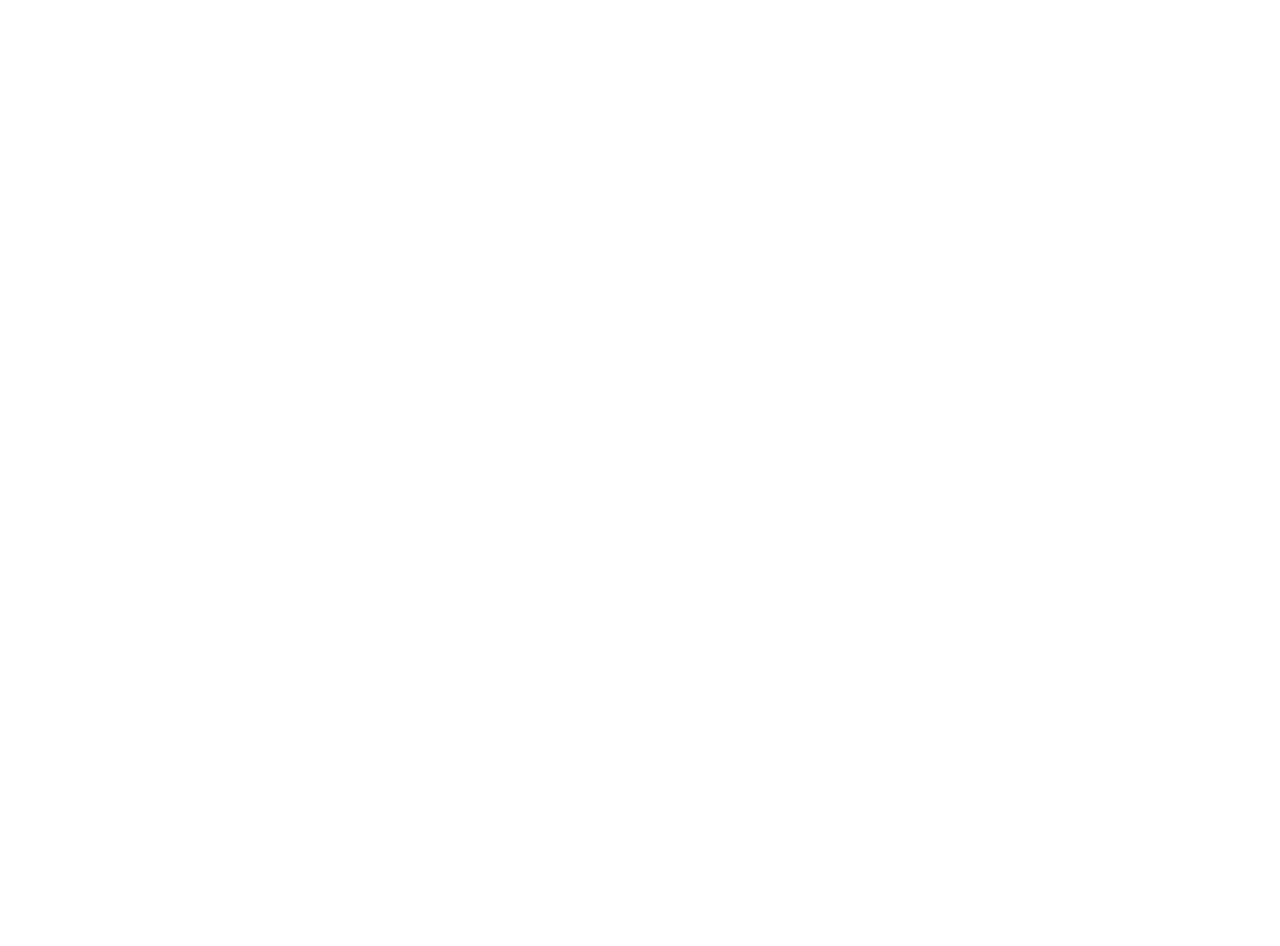
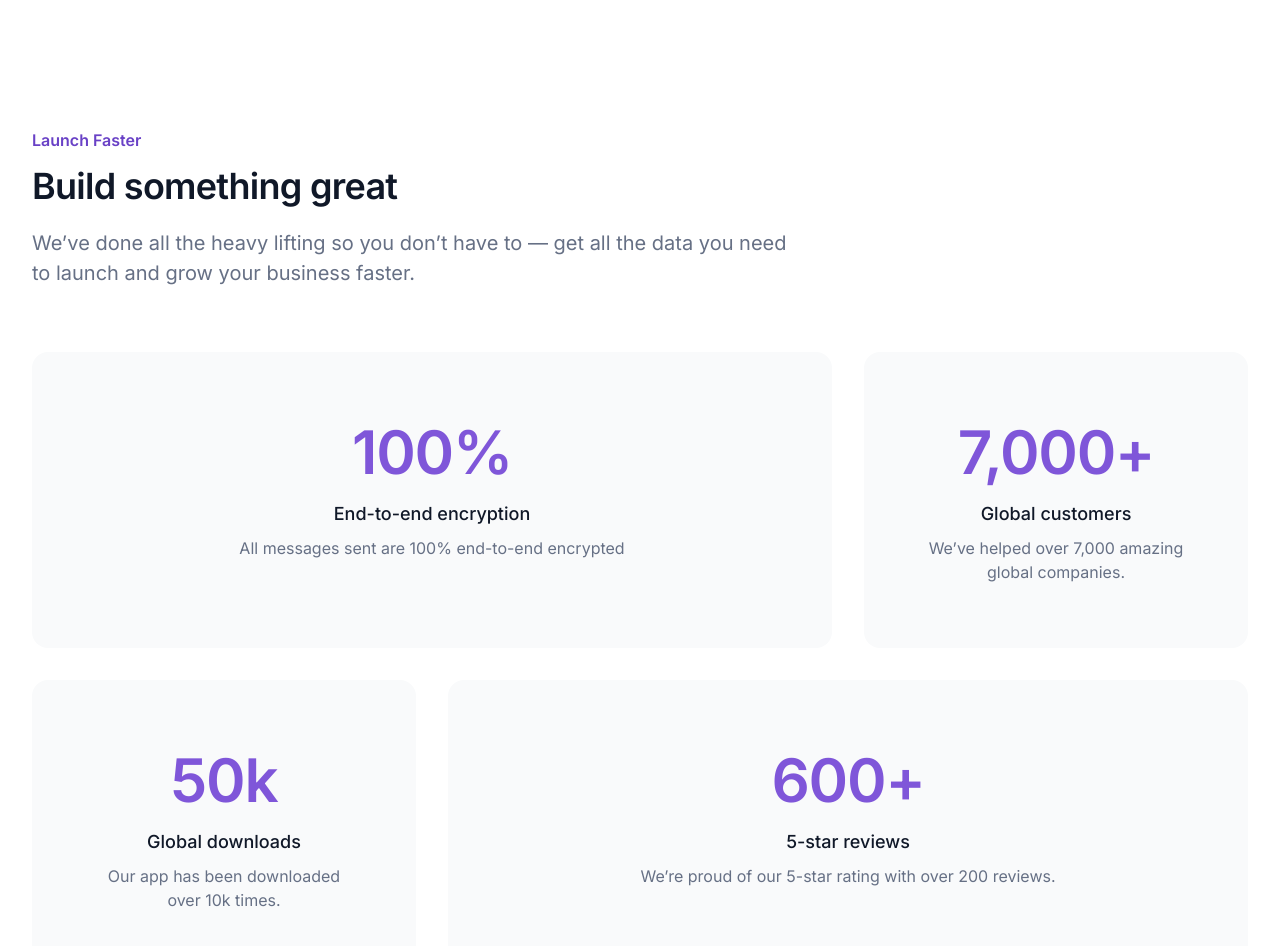
Before and after one commit to umrkhn/quarks, a Next.js app: page / in a window 1280 px wide. Shown: the part 4260-5206 px from the top of the page. Before the commit the page ends 4292 px from the top, so only its background shows below. Built offline with nearby package versions, Linux system fonts and the light colour scheme.

Commit message:
feat: add metrics-section (#7)

```diff
--- /dev/null
+++ b/components/MetricSection.js
@@ -0,0 +1,68 @@
+const MetricSection = () => {
+  return (
+    <section>
+      <div className='px-4 py-16 md:px-8 md:py-24 max-w-7xl mx-auto'>
+        <div className='mb-12 md:mb-16 max-w-3xl'>
+          <span className='capitalize text-primary-700 text-sm font-semibold block md:text-base'>
+            launch faster
+          </span>
+          <h2 className='text-gray-900 text-3xl font-semibold mt-3 md:text-4xl'>
+            Build something great
+          </h2>
+          <p className='text-lg text-gray-500 mt-4 md:mt-5 md:text-xl'>
+            We’ve done all the heavy lifting so you don’t have to — get all the
+            data you need to launch and grow your business faster.
+          </p>
+        </div>
+        <div className='grid gap-y-8 lg:grid-cols-3 lg:gap-x-8'>
+          <div className='p-8 text-center rounded-2xl bg-gray-50 lg:p-16 lg:col-span-2'>
+            <div className='text-primary-600 text-5xl font-semibold lg:text-6xl'>
+              100%
+            </div>
+            <h5 className='text-gray-900 text-lg font-medium mt-3'>
+              End-to-end encryption
+            </h5>
+            <p className='text-gray-500 text-base mt-2'>
+              All messages sent are 100% end-to-end encrypted
+            </p>
+          </div>
+          <div className='p-8 text-center rounded-2xl bg-gray-50 lg:p-16'>
+            <div className='text-primary-600 text-5xl font-semibold lg:text-6xl'>
+              7,000+
+            </div>
+            <h5 className='text-gray-900 text-lg font-medium mt-3'>
+              Global customers
+            </h5>
+            <p className='text-gray-500 text-base mt-2'>
+              We’ve helped over 7,000 amazing global companies.
+            </p>
+          </div>
+          <div className='p-8 text-center rounded-2xl bg-gray-50 lg:p-16'>
+            <div className='text-primary-600 text-5xl font-semibold lg:text-6xl'>
+              50k
+            </div>
+            <h5 className='text-gray-900 text-lg font-medium mt-3'>
+              Global downloads
+            </h5>
+            <p className='text-gray-500 text-base mt-2'>
+              Our app has been downloaded over 10k times.
+            </p>
+          </div>
+          <div className='p-8 text-center rounded-2xl bg-gray-50 lg:p-16 lg:col-span-2'>
+            <div className='text-primary-600 text-5xl font-semibold lg:text-6xl'>
+              600+
+            </div>
+            <h5 className='text-gray-900 text-lg font-medium mt-3'>
+              5-star reviews
+            </h5>
+            <p className='text-gray-500 text-base mt-2'>
+              We’re proud of our 5-star rating with over 200 reviews.
+            </p>
+          </div>
+        </div>
+      </div>
+    </section>
+  );
+};
+
+export default MetricSection;
--- a/pages/index.js
+++ b/pages/index.js
@@ -5,6 +5,8 @@
 import Testimonial from '../components/Testimonial';
 import PricingSection from '../components/PricingSection';
 import FaqSection from '../components/FaqSection';
+import MetricSection from '../components/MetricSection';
+
 export default function Home() {
   return (
     <div>
@@ -21,6 +23,7 @@
         <Testimonial />
         <PricingSection />
         <FaqSection />
+        <MetricSection />
       </div>
     </div>
   );
```
